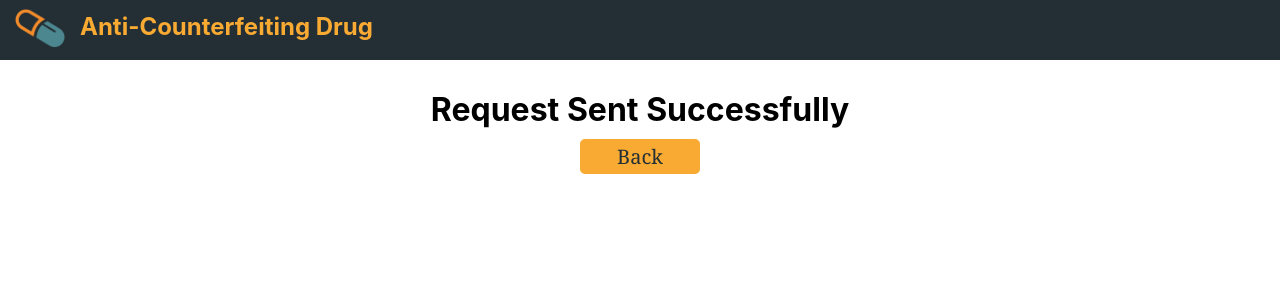
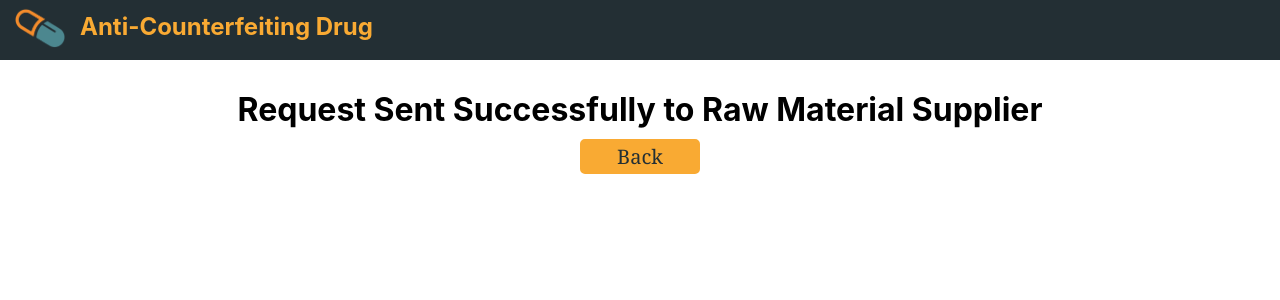
Before and after one commit to Mohitkrishna12/Anti-counterfeiting-drug-using-Blockchain, a React (Create React App) app: page /DmReqSuccessfull in a window 1280 px wide. Shown: the top 300 px of the page. Built offline with nearby package versions, Linux system fonts and the light colour scheme.

Commit message:
Add successfull component

```diff
--- a/src/DmReqSuccessfull.js
+++ b/src/DmReqSuccessfull.js
@@ -5,7 +5,7 @@ function DmReqSuccessfull() {
 	return (
 		<div className="DmReqSuccessfull">
 			<div className="details_heading">
-			<h1>Request Sent Successfully </h1>
+			<h1>Request Sent Successfully to Raw Material Supplier </h1>
 			<Link to="/Userlogin">
 		<button className="upload_btn1">Back</button>
      	</Link>
```
